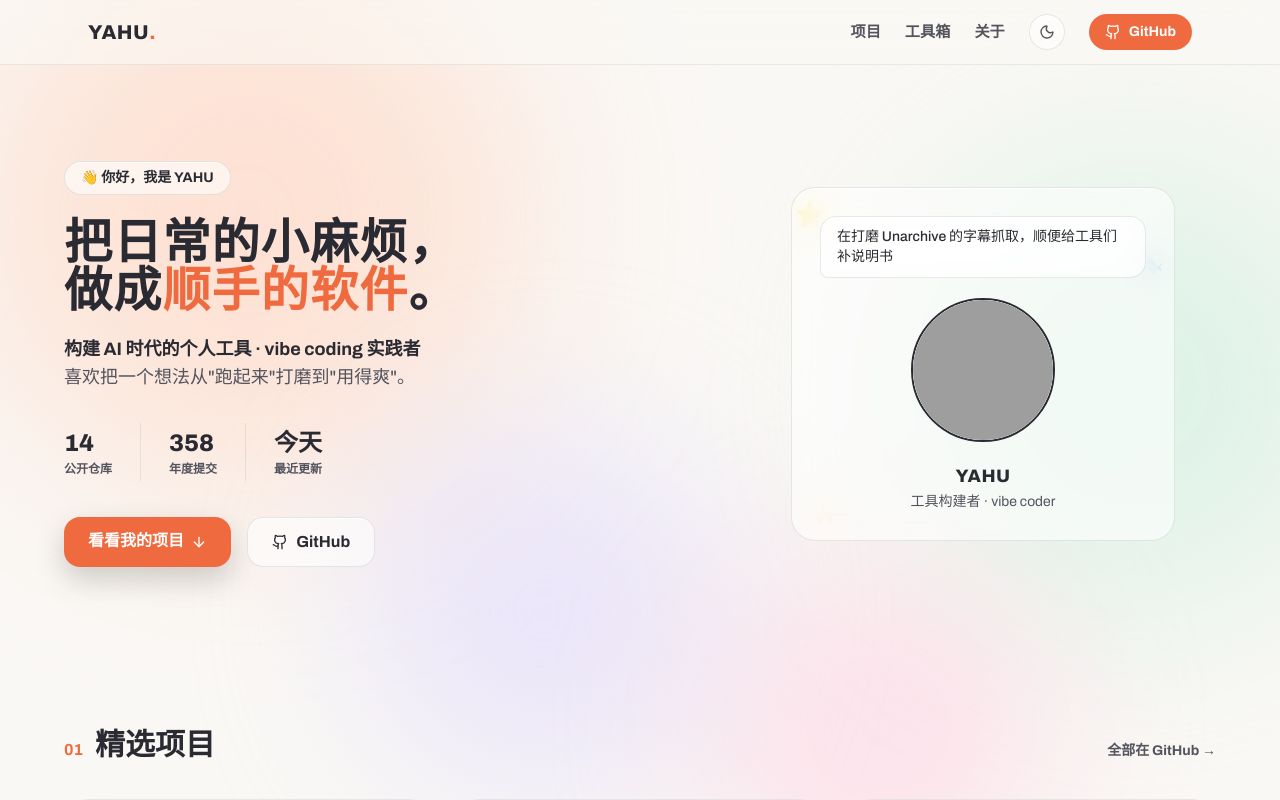
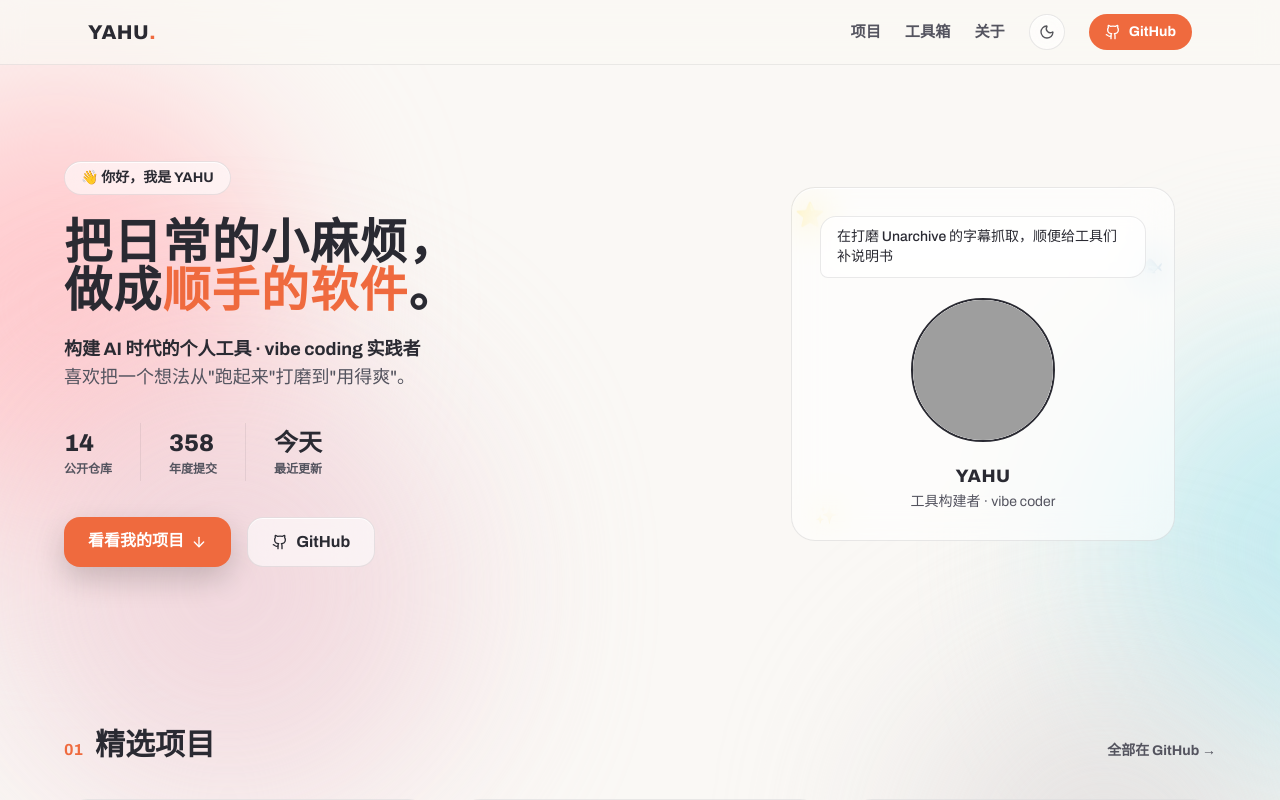
Before and after one commit to YAHU2024/YAHU2024.github.io, a React (Vite) app: page / in a window 1280 px wide. Shown: the top 800 px of the page. Built offline with nearby package versions, Linux system fonts and the light colour scheme; no server answers; grey boxes are pictures that could not be loaded.

Commit message:
feat: finalize background motion(full dust + color flow)

```diff
--- a/src/index.css
+++ b/src/index.css
@@ -29,11 +29,20 @@
   --blob2: #c8eedc;
   --blob3: #dcd4fe;
   --blob4: #ffc7de;
+  --blob-cross-a1: #ffc7de;
+  --blob-cross-a2: #bde8ff;
+  --blob-cross-a3: #ffd3be;
+  --blob-cross-a4: #c8eedc;
   --blob-op1: 0.6;
   --blob-op2: 0.55;
   --blob-op3: 0.5;
   --blob-op4: 0.45;
-  --dust-op: 0.35;
+  --speed: 0.38;
+  --travel: 2.6;
+  --op-boost: 1.7;
+  --dust-speed: 0.42;
+  --dust-size: 5.5px;
+  --dust-op: 0.5;
   --cat-dim: none;
 
   /* shadcn 兼容变量（ui 组件与 tailwind 语义色使用） */
@@ -87,10 +96,19 @@
   --blob2: #22d3ee;
   --blob3: #34d399;
   --blob4: #2563eb;
+  --blob-cross-a1: #22d3ee;
+  --blob-cross-a2: #7c3aed;
+  --blob-cross-a3: #22d3ee;
+  --blob-cross-a4: #7c3aed;
   --blob-op1: 0.38;
   --blob-op2: 0.26;
   --blob-op3: 0.26;
   --blob-op4: 0.2;
+  --speed: 0.38;
+  --travel: 2.6;
+  --op-boost: 1.7;
+  --dust-speed: 0.42;
+  --dust-size: 5.5px;
   --dust-op: 0.5;
   --cat-dim: saturate(0.82) brightness(0.9);
 
@@ -157,7 +175,7 @@
   }
 }
 
-/* 背景极光场：光斑沿大轨迹游动 + 呼吸缩放，深色=极光 / 浅色=马卡龙 */
+/* 背景极光场：光斑沿大轨迹游动 + 呼吸缩放 + 双色渐变，深色=极光 / 浅色=马卡龙 */
 .blob-par {
   position: fixed;
   inset: 0;
@@ -177,37 +195,67 @@
   width: 480px;
   height: 480px;
   background: var(--blob1);
-  opacity: var(--blob-op1);
+  opacity: calc(var(--blob-op1) * var(--op-boost, 1));
   top: -12%;
   left: -8%;
-  animation: blob-path-a 19s ease-in-out infinite;
+  animation: blob-path-a calc(var(--speed, 1) * 19s) ease-in-out infinite;
 }
 .blob-2 {
   width: 430px;
   height: 430px;
   background: var(--blob2);
-  opacity: var(--blob-op2);
+  opacity: calc(var(--blob-op2) * var(--op-boost, 1));
   top: 28%;
   right: -10%;
-  animation: blob-path-b 25s ease-in-out infinite;
+  animation: blob-path-b calc(var(--speed, 1) * 25s) ease-in-out infinite;
 }
 .blob-3 {
   width: 410px;
   height: 410px;
   background: var(--blob3);
-  opacity: var(--blob-op3);
+  opacity: calc(var(--blob-op3) * var(--op-boost, 1));
   bottom: -12%;
   left: 18%;
-  animation: blob-path-c 22s ease-in-out infinite;
+  animation: blob-path-c calc(var(--speed, 1) * 22s) ease-in-out infinite;
 }
 .blob-4 {
   width: 360px;
   height: 360px;
   background: var(--blob4);
-  opacity: var(--blob-op4);
+  opacity: calc(var(--blob-op4) * var(--op-boost, 1));
   top: 58%;
   right: 14%;
-  animation: blob-path-a 28s ease-in-out infinite reverse;
+  animation: blob-path-a calc(var(--speed, 1) * 28s) ease-in-out infinite reverse;
+}
+/* B/C 档：双色交叉渐变，让色场"流动"起来 */
+.blob::before {
+  content: '';
+  position: absolute;
+  inset: 0;
+  border-radius: 50%;
+  opacity: 0;
+  background: var(--blob-alt, var(--blob2));
+  animation: blob-cross calc(var(--speed, 1) * 11s) ease-in-out infinite alternate;
+}
+@keyframes blob-cross {
+  from {
+    opacity: 0;
+  }
+  to {
+    opacity: 0.9;
+  }
+}
+.blob-1 {
+  --blob-alt: var(--blob-cross-a1);
+}
+.blob-2 {
+  --blob-alt: var(--blob-cross-a2);
+}
+.blob-3 {
+  --blob-alt: var(--blob-cross-a3);
+}
+.blob-4 {
+  --blob-alt: var(--blob-cross-a4);
 }
 @keyframes blob-path-a {
   0%,
@@ -215,10 +263,12 @@
     transform: translate3d(0, 0, 0) scale(1);
   }
   33% {
-    transform: translate3d(110px, 70px, 0) scale(1.14);
+    transform: translate3d(calc(110px * var(--travel, 1)), calc(70px * var(--travel, 1)), 0)
+      scale(1.14);
   }
   66% {
-    transform: translate3d(-60px, 120px, 0) scale(0.9);
+    transform: translate3d(calc(-60px * var(--travel, 1)), calc(120px * var(--travel, 1)), 0)
+      scale(0.9);
   }
 }
 @keyframes blob-path-b {
@@ -227,10 +277,12 @@
     transform: translate3d(0, 0, 0) scale(0.94);
   }
   40% {
-    transform: translate3d(-90px, -80px, 0) scale(1.12);
+    transform: translate3d(calc(-90px * var(--travel, 1)), calc(-80px * var(--travel, 1)), 0)
+      scale(1.12);
   }
   70% {
-    transform: translate3d(70px, 60px, 0) scale(1);
+    transform: translate3d(calc(70px * var(--travel, 1)), calc(60px * var(--travel, 1)), 0)
+      scale(1);
   }
 }
 @keyframes blob-path-c {
@@ -239,14 +291,16 @@
     transform: translate3d(0, 0, 0) scale(1.06);
   }
   35% {
-    transform: translate3d(120px, -90px, 0) scale(0.88);
+    transform: translate3d(calc(120px * var(--travel, 1)), calc(-90px * var(--travel, 1)), 0)
+      scale(0.88);
   }
   70% {
-    transform: translate3d(-80px, -40px, 0) scale(1.1);
+    transform: translate3d(calc(-80px * var(--travel, 1)), calc(-40px * var(--travel, 1)), 0)
+      scale(1.1);
   }
 }
 
-/* 上升的微光尘埃：给背景加可见的"流动感" */
+/* 上升的微光尘埃：24 颗，速度/尺寸由主题变量控制 */
 .dust {
   position: fixed;
   inset: 0;
@@ -257,12 +311,13 @@
 .dust i {
   position: absolute;
   bottom: -3vh;
-  width: 3px;
-  height: 3px;
+  width: var(--dust-size, 4.5px);
+  height: var(--dust-size, 4.5px);
   border-radius: 50%;
   background: var(--accent);
   opacity: 0;
-  animation: dust-rise linear infinite;
+  animation: dust-rise calc(var(--dust-speed, 1) * var(--d, 20s)) linear infinite;
+  animation-delay: var(--delay, 0s);
 }
 @keyframes dust-rise {
   0% {
--- a/src/pages/Home.tsx
+++ b/src/pages/Home.tsx
@@ -10,16 +10,15 @@ import ScrollProgress from '@/components/ScrollProgress'
 import { useGitHub } from '@/hooks/useGitHub'
 import { useScrollParallax } from '@/hooks/useScrollParallax'
 
-/** 尘埃粒子的确定性伪随机配置（负 delay 让页面打开时已在半空） */
+/** 尘埃粒子：满配 24 颗，负 delay 让页面打开时已在半空 */
 function useDust() {
   return useMemo(
     () =>
-      Array.from({ length: 9 }, (_, i) => ({
+      Array.from({ length: 24 }, (_, i) => ({
         left: `${(i * 11 + 5) % 96}%`,
-        size: 2 + ((i * 7) % 3),
-        duration: 16 + ((i * 5) % 14),
-        delay: -i * 3.7,
+        delay: -i * 2.3,
         sway: i % 2 ? 42 : -36,
+        d: 14 + ((i * 5) % 16),
       })),
     [],
   )
@@ -46,7 +45,7 @@ export default function Home() {
         <div className="blob blob-4" />
       </div>
 
-      {/* 上升微光尘埃 */}
+      {/* 上升微光尘埃（满配 24 颗） */}
       <div className="dust" aria-hidden>
         {dust.map((d, i) => (
           <i
@@ -54,10 +53,8 @@ export default function Home() {
             style={
               {
                 left: d.left,
-                width: d.size,
-                height: d.size,
-                animationDuration: `${d.duration}s`,
-                animationDelay: `${d.delay}s`,
+                '--d': `${d.d}s`,
+                '--delay': `${d.delay}s`,
                 '--sway': `${d.sway}px`,
               } as React.CSSProperties
             }
```
